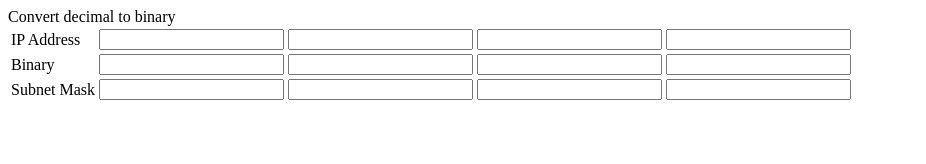
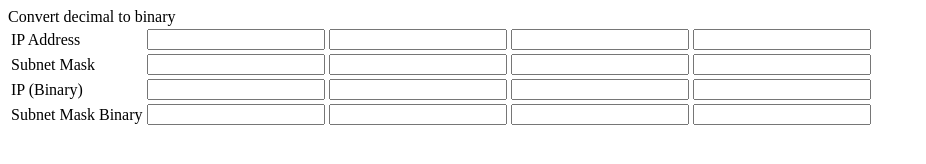
Before and after one commit to a510/a510.github.io, a plain HTML site: page index.html in a window 1280 px wide. Shown: the whole page, without its empty margins (0-926 px from the left). Drawn offline with Linux system fonts and the light colour scheme.

Commit message:
Subnet Mask

```diff
--- a/index.html
+++ b/index.html
@@ -1,12 +1,17 @@
 <html>
 <head>
+    <style>
+        input {
+            font-family: 'Lucida Console';
+        }
+    </style>
     <script>
         window.onload = function () {
             document.querySelectorAll('[data-oct]').forEach(function (e) {
                 e.oninput = function () {
                     var val = e.value;
                     var intVal = parseInt(val);
-                    var bin = document.getElementById('binOct' + e.getAttribute('data-oct'));
+                    var bin = document.getElementById(e.getAttribute('data-oct'));
                     if (val === intVal.toString() && intVal >= 0 && intVal <= 255) {
                         var binValue = (intVal >>> 0).toString(2);
                         bin.value = "00000000".substring(0, 8 - binValue.length) + binValue;
@@ -26,33 +31,16 @@
                 IP Address
             </td>
             <td>
-                <input id="oct1" data-oct="1" type="text" />
+                <input data-oct="ip1" type="text" />
             </td>
             <td>
-                <input id="oct2" data-oct="2" type="text" />
+                <input data-oct="ip2" type="text" />
             </td>
             <td>
-                <input id="oct3" data-oct="3" type="text" />
+                <input data-oct="ip3" type="text" />
             </td>
             <td>
-                <input id="oct4" data-oct="4" type="text" />
-            </td>
-        </tr>
-        <tr>
-            <td>
-                Binary
-            </td>
-            <td>
-                <input id="binOct1" data-binoct="1" type="text" />
-            </td>
-            <td>
-                <input id="binOct2" data-binoct="2" type="text" />
-            </td>
-            <td>
-                <input id="binOct3" data-binoct="3" type="text" />
-            </td>
-            <td>
-                <input id="binOct4" data-binoct="4" type="text" />
+                <input data-oct="ip4" type="text" />
             </td>
         </tr>
         <tr>
@@ -60,16 +48,50 @@
                 Subnet Mask
             </td>
             <td>
-                <input id="subnet1" data-subnet="1" type="text" />
+                <input data-oct="sub1" type="text" />
             </td>
             <td>
-                <input id="subnet2" data-subnet="2" type="text" />
+                <input data-oct="sub2" type="text" />
             </td>
             <td>
-                <input id="subnet3" data-subnet="3" type="text" />
+                <input data-oct="sub3" type="text" />
             </td>
             <td>
-                <input id="subnet4" data-subnet="4" type="text" />
+                <input data-oct="sub4" type="text" />
+            </td>
+        </tr>
+        <tr>
+            <td>
+                IP (Binary)
+            </td>
+            <td>
+                <input id="ip1" type="text" />
+            </td>
+            <td>
+                <input id="ip2" type="text" />
+            </td>
+            <td>
+                <input id="ip3" type="text" />
+            </td>
+            <td>
+                <input id="ip4" type="text" />
+            </td>
+        </tr>
+        <tr>
+            <td>
+                Subnet Mask Binary
+            </td>
+            <td>
+                <input id="sub1" type="text" />
+            </td>
+            <td>
+                <input id="sub2" type="text" />
+            </td>
+            <td>
+                <input id="sub3" type="text" />
+            </td>
+            <td>
+                <input id="sub4" type="text" />
             </td>
         </tr>
     </table>
```
